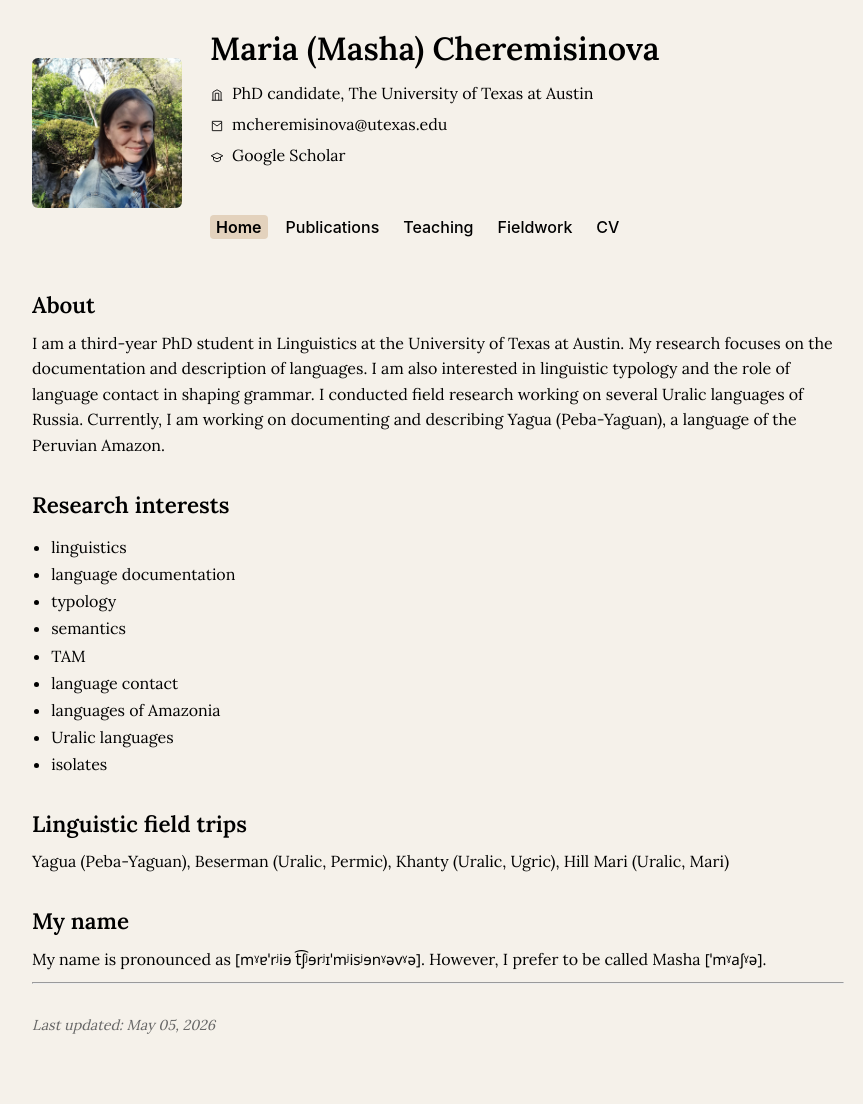
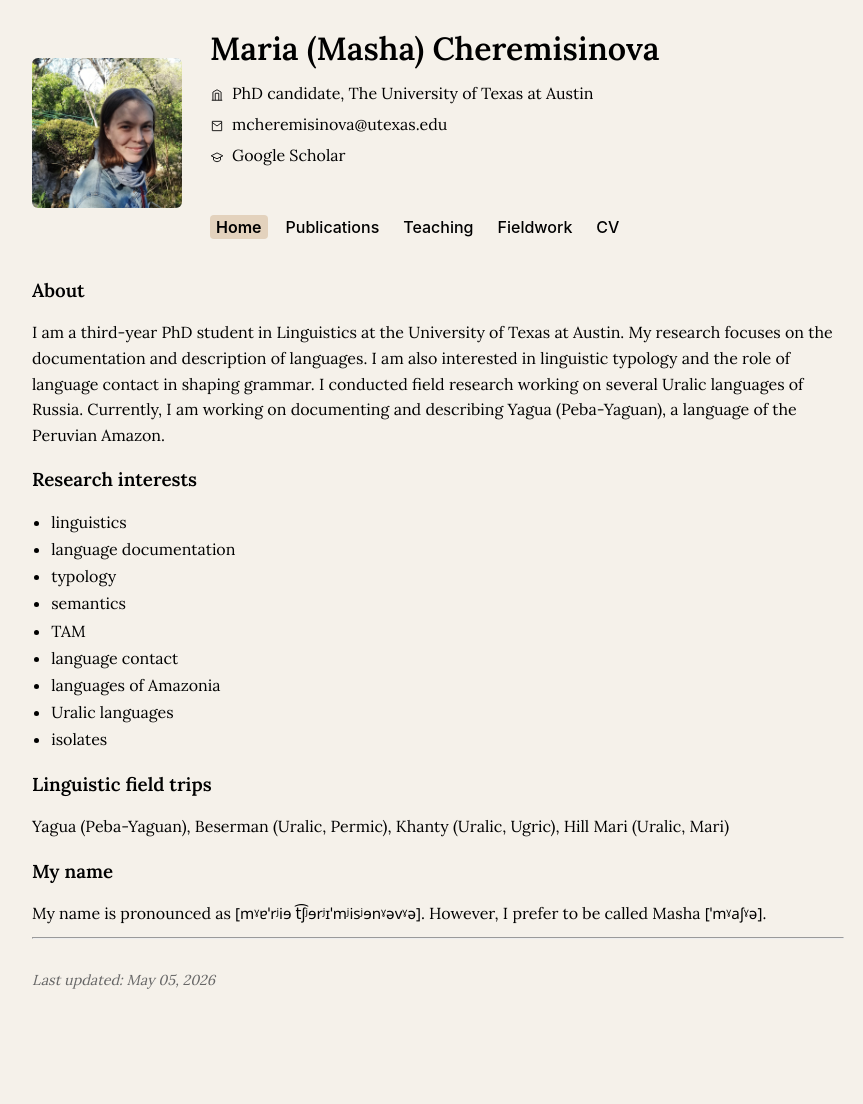
Before and after one commit to mashache/mashache.github.io, a Jekyll site: the page built from index.md, in a window 1280 px wide. Shown: the whole page, without its empty margins (202-1065 px from the left). Built offline with Jekyll 4.4.1, drawn with Linux system fonts in a browser that asks for light colours; after the commit the page ends 1059 px from its top, so only the background shows below that.

Commit message:
Update index.md

```diff
--- a/index.md
+++ b/index.md
@@ -4,12 +4,11 @@ title: Home
 permalink: /
 ---
 
-<div class="section">
-    <h2>About</h2>
+
+### About
 <p>I am a third-year PhD student in Linguistics at the University of Texas at Austin. My research focuses on the documentation and description of languages. I am also interested in linguistic typology and the role of language contact in shaping grammar. I conducted field research working on several Uralic languages of Russia. Currently, I am working on documenting and describing Yagua (Peba-Yaguan), a language of the Peruvian Amazon.</p>
-</div>
 
-<h2>Research interests</h2>
+### Research interests
 <ul>
 <li>linguistics</li>
 <li>language documentation</li>
@@ -22,10 +21,10 @@ permalink: /
 <li>isolates</li>
 </ul>
 
-<h2>Linguistic field trips</h2>
+### Linguistic field trips
 Yagua (Peba-Yaguan), Beserman (Uralic, Permic), Khanty (Uralic, Ugric), Hill Mari (Uralic, Mari)
 
-<h2>My name</h2>
+### My name
 My name is pronounced as <span class="ipa">[mˠɐˈrʲiɘ t͡ʃʲɘrʲɪˈmʲisʲɘnˠəvˠə]</span>. However, I prefer to be called Masha <span class="ipa">[ˈmˠaʃˠə]</span>.
 
 <hr>
```
